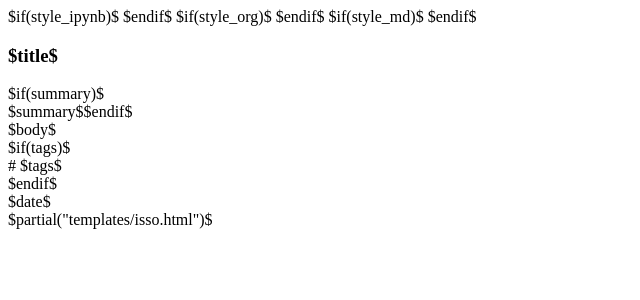
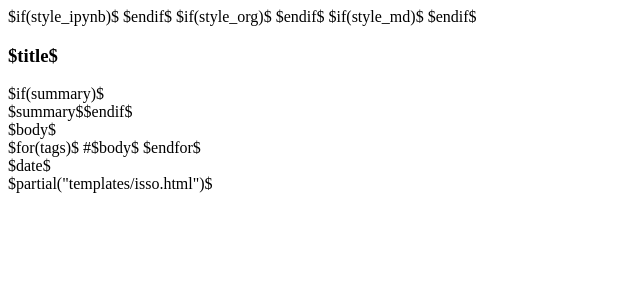
Before and after one commit to karlicoss/beepb00p, a Python web app: template templates/post.html in a window 1280 px wide. Shown: the top 300 px of the page, without its empty margins (0-640 px from the left). Run offline with Jinja, Linux system fonts and the light colour scheme; the template is opened without the code that fills it, so the values that code supplies are empty.

Commit message:
Support for proper tags in context

```diff
--- a/templates/post-list.html
+++ b/templates/post-list.html
@@ -6,12 +6,13 @@
         <td class="title"><a href="$url$">$title$</a></td>
         <td class="date">$date$</td>
     </tr>
-    <!-- TODO careful with span -->
+    <!-- TODO careful with colspan -->
     <tr>
         <td class="summary">$if(summary)$ $summary$ $endif$</td>
-        <td class="tags">$if(tags)$ $tags$ $endif$</td>
+        <td class="tags">$for(tags)$ $body$ $endfor$</td>
     </tr>
 
     $endfor$
+
     <tr class="sep"><td colspan="2"></td></tr>
 </table>
--- a/templates/post.html
+++ b/templates/post.html
@@ -23,9 +23,7 @@ $endif$
     </section>
 
     <section class="footer">
-        $if(tags)$
-        <div class="tags"># $tags$</div>
-        $endif$
+        <div class="tags">$for(tags)$ #$body$ $endfor$</div>
         <div class="date">$date$</div>
     </section>
 
--- /dev/null
+++ b/templates/tag.html
@@ -0,0 +1 @@
+$partial("templates/post-list.html")$
```
Also changed, not shown: 1 other file.
